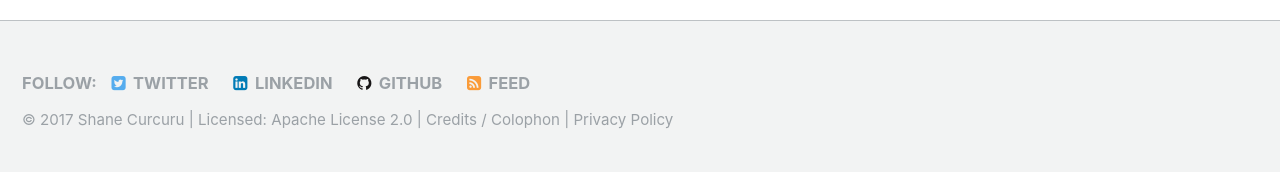
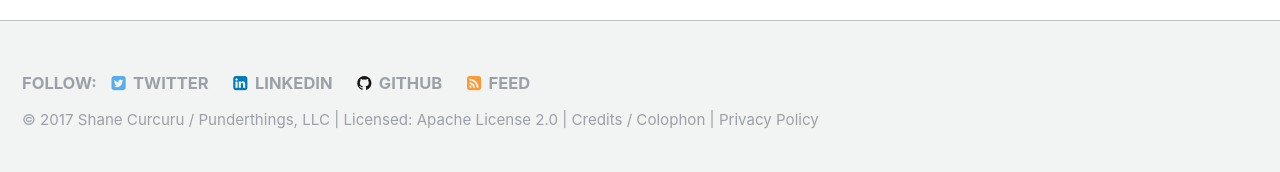
Before and after one commit to ShaneCurcuru/chooseafoundation, a Jekyll site: the page built from index.html, in a window 1280 px wide. Shown: the part 1823-1995 px from the top of the page. Built offline with Jekyll 4.4.1, drawn with Linux system fonts in a browser that asks for light colours; the list of posts is cut into pages by our own code.

Commit message:
add punderthings link

```diff
--- a/_includes/footer.html
+++ b/_includes/footer.html
@@ -28,4 +28,4 @@
   </ul>
 </div>
 
-<div class="page__footer-copyright">&copy; {{ site.time | date: '%Y' }} <a href="{{ site.authorurl }}">{{ site.name }}</a>  |  Licensed: <a rel="license" href="http://www.apache.org/licenses/LICENSE-2.0.html">Apache License 2.0</a>  |  <a href="{{ '/colophon' | absolute_url }}">Credits / Colophon</a>  |  <a href="{{ '/terms' | absolute_url }}">Privacy Policy</a></div>
+<div class="page__footer-copyright">&copy; {{ site.time | date: '%Y' }} <a href="{{ site.authorurl }}">{{ site.name }}</a> / <a href="http://punderthings.com/">Punderthings, LLC</a>  |  Licensed: <a rel="license" href="http://www.apache.org/licenses/LICENSE-2.0.html">Apache License 2.0</a>  |  <a href="{{ '/colophon' | absolute_url }}">Credits / Colophon</a>  |  <a href="{{ '/terms' | absolute_url }}">Privacy Policy</a></div>
```
